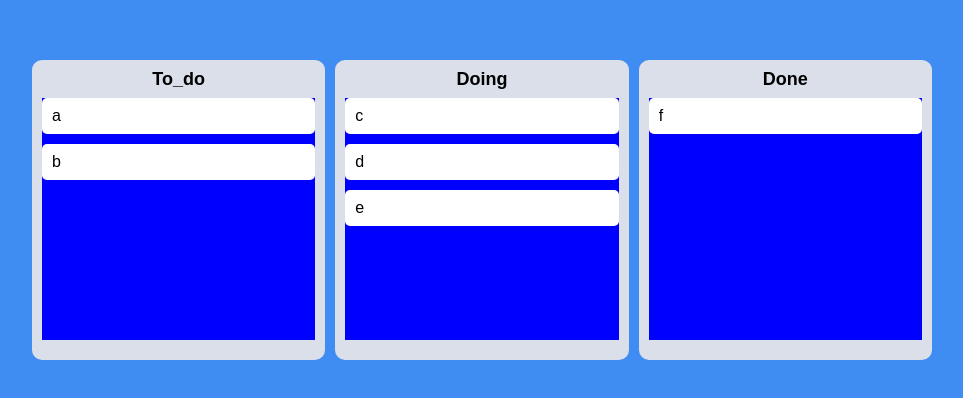
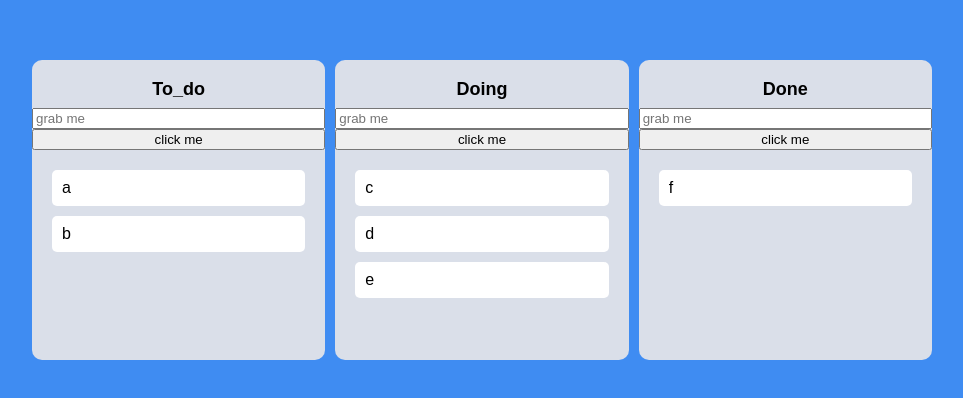
Before and after one commit to kyungchan3007/TRELLO, a React (Create React App) app: page / in a window 1280 px wide. Shown: the part 190-588 px from the top of the page, without its empty margins (158-1121 px from the left). Built offline with nearby package versions, Linux system fonts and the light colour scheme.

Commit message:
cardColorChange

```diff
--- a/src/components/board.tsx
+++ b/src/components/board.tsx
@@ -2,14 +2,24 @@ import { Droppable } from "react-beautiful-dnd";
 import DraggablleCard from "./draggablleCard";
 import * as S from "../styleComponent/app.styled";
 import { IBoard } from "../types/draggableTyps";
+import { useRef } from "react";
 
 export default function BoardCard(props: IBoard) {
   //부모에서 객체의 프로퍼티를 물려받는다
   //물려받은 프로퍼티는 카드의 Id값이다. DraggableCard key갑과 Id 값은 동일하기만 하면된다.
   //그래야지만 현재 유저가 어떤 board에 있는지 알수있다.
+  const inputRef = useRef<HTMLInputElement>(null);
+  const onClick = () => {
+    inputRef.current?.focus();
+    setTimeout(() => {
+      inputRef.current?.blur();
+    }, 10000);
+  };
   return (
     <S.BoardWrapper>
       <S.Title>{props.boardId}</S.Title>
+      <input ref={inputRef} placeholder="grab me"></input>
+      <button onClick={onClick}>click me</button>
       <Droppable droppableId={props.boardId}>
         {/* magic은 Droppable 에 주는 provided다 뭐.. 변수이름은 개발자 마음대로 해도상관없다*/}
         {(magic, info) => (
--- a/src/components/draggablleCard.tsx
+++ b/src/components/draggablleCard.tsx
@@ -15,8 +15,9 @@ export function DraggablleCard(props: dragaable) {
         {/*유저가 li를 어떠한 위치에서든지 드레그해서 옮기도록 하고 싶다면
            draggableProps,dragHandleProps ,
            key 값과 draggabledId 값이 동일해야한다*/}
-        {(magic) => (
+        {(magic, snapshot) => (
           <S.Card
+            isDragging={snapshot.isDragging}
             ref={magic.innerRef}
             {...magic.dragHandleProps}
             {...magic.draggableProps}
--- a/src/styleComponent/app.styled.tsx
+++ b/src/styleComponent/app.styled.tsx
@@ -12,8 +12,7 @@ export const Wrapper = styled.div`
 
 export const BoardWrapper = styled.div`
   width: 300px;
-  padding: 20px 10px;
-  padding-top: 10px;
+  padding-top: 20px;
   background-color: ${(props) => props.theme.boardColor};
   border-radius: 10px;
   min-height: 300px;
@@ -39,18 +38,18 @@ export const Boards = styled.div`
 `;
 
 // isDraggingOver => 변경될 카드선택 여부
-// isDraggingFromThis => 카드각 박스권에서 떠날때
+// isDraggingFromThis => 카드가 박스권에서 떠날때
 export const Area = styled.div<IAreaProps>`
   background-color: ${(props) =>
-    props.isDraggingOver ? "pink" : props.isDraggingFromThis ? "red" : "blue"};
+    props.isDraggingOver
+      ? "#ecf0f1"
+      : props.isDraggingFromThis
+      ? "#7f8c8d"
+      : "transparent"};
   flex-grow: 1;
   transition: background-color 0.3s ease-in-out;
+  padding: 20px;
 `;
-
-// export const Area = styled.div`
-//   background-color: blue;
-//   flex-grow: 1;
-// `;
 
 export const Board = styled.div`
   padding: 20px 10px;
@@ -61,10 +60,13 @@ export const Board = styled.div`
   width: 100%;
 `;
 
-export const Card = styled.div`
-  background-color: ${(props) => props.theme.cardColor};
+export const Card = styled.div<{ isDragging: boolean }>`
+  background-color: ${(props) =>
+    props.isDragging ? "#2980b9" : props.theme.cardColor};
   width: 100%;
   padding: 10px 10px;
   border-radius: 5px;
   margin-bottom: 10px;
+  box-shadow: ${(props) =>
+    props.isDragging ? "0px 2px 25px rgba(0, 0, 0, 0.5)" : "none"};
 `;
```
